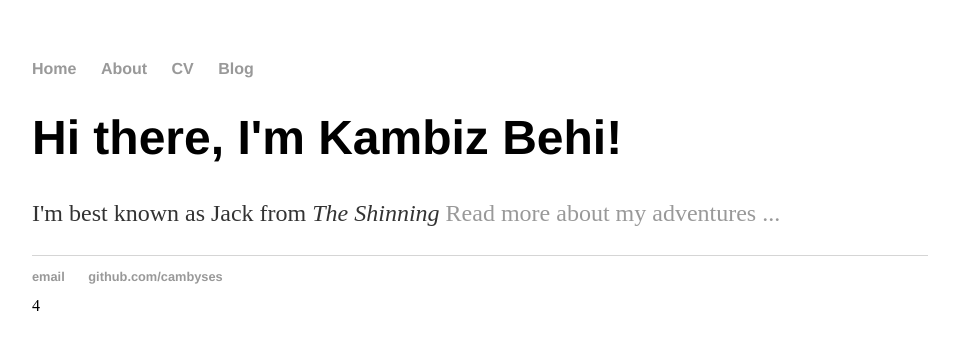
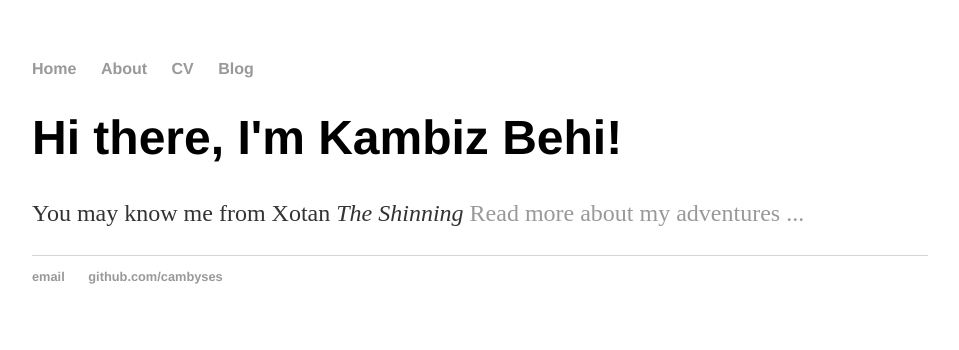
Before and after one commit to cambyses/cambyses.github.io, a Jekyll site: the page built from index.html, in a window 1280 px wide. Shown: the top 350 px of the page, without its empty margins (160-1119 px from the left). Built offline with Jekyll 4.4.1, drawn with Linux system fonts in a browser that asks for light colours.

Commit message:
Update index.html

```diff
--- a/index.html
+++ b/index.html
@@ -1,32 +1,8 @@
-<!DOCTYPE html>
-<html>
-	<head>
-		<title>Kambiz Behi</title>
-		<!-- link to main stylesheet -->
-		<link rel="stylesheet" type="text/css" href="/css/main.css">
-	</head>
-	<body>
-		<nav>
-    		<ul>
-        		<li><a href="/">Home</a></li>
-	        	<li><a href="/about">About</a></li>
-        		<li><a href="/cv">CV</a></li>
-        		<li><a href="/blog">Blog</a></li>
-    		</ul>
-		</nav>
-		<div class="container">
-    		<div class="blurb">
-        		<h1>Hi there, I'm Kambiz Behi!</h1>
-				<p>I'm best known as Jack from <em>The Shinning</em> <a href="/about">Read more about my adventures ...</a></p>
-    		</div><!-- /.blurb -->
-		</div><!-- /.container -->
-		<footer>
-    		<ul>
-        		<li><a href="mailto:kambizbehi@gmail.com">email</a></li>
-        		<li><a href="https://github.com/cambyses">github.com/cambyses</a></li>
-			</ul>
-		</footer>
-	</body>
-</html>
-
-4
+---
+layout: default
+title: Kambiz Behi
+---
+<div class="blurb">
+	<h1>Hi there, I'm Kambiz Behi!</h1>
+	<p>You may know me from Xotan <em> The Shinning</em> <a href="/about">Read more about my adventures ...</a></p>
+</div><!-- /.blurb -->
```
